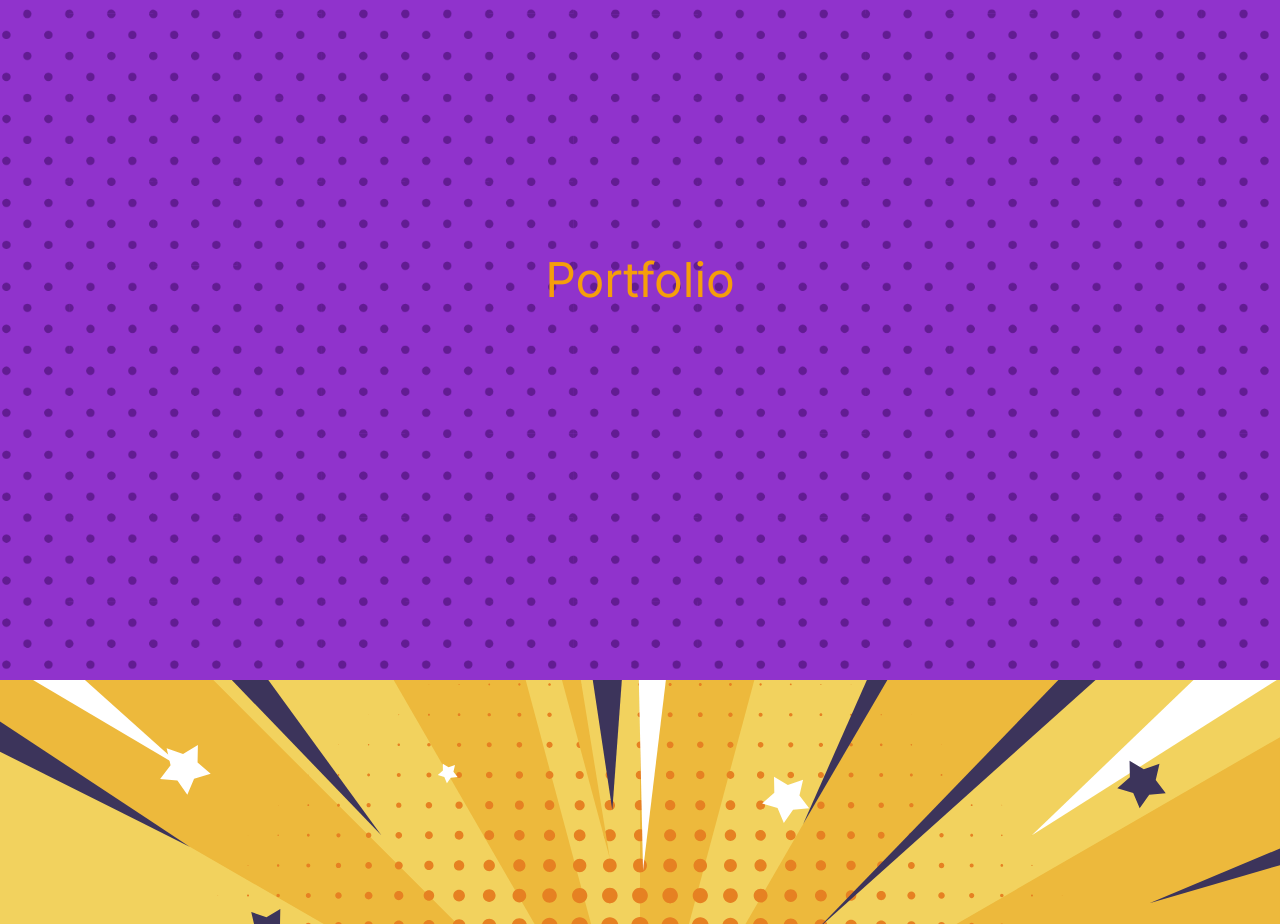
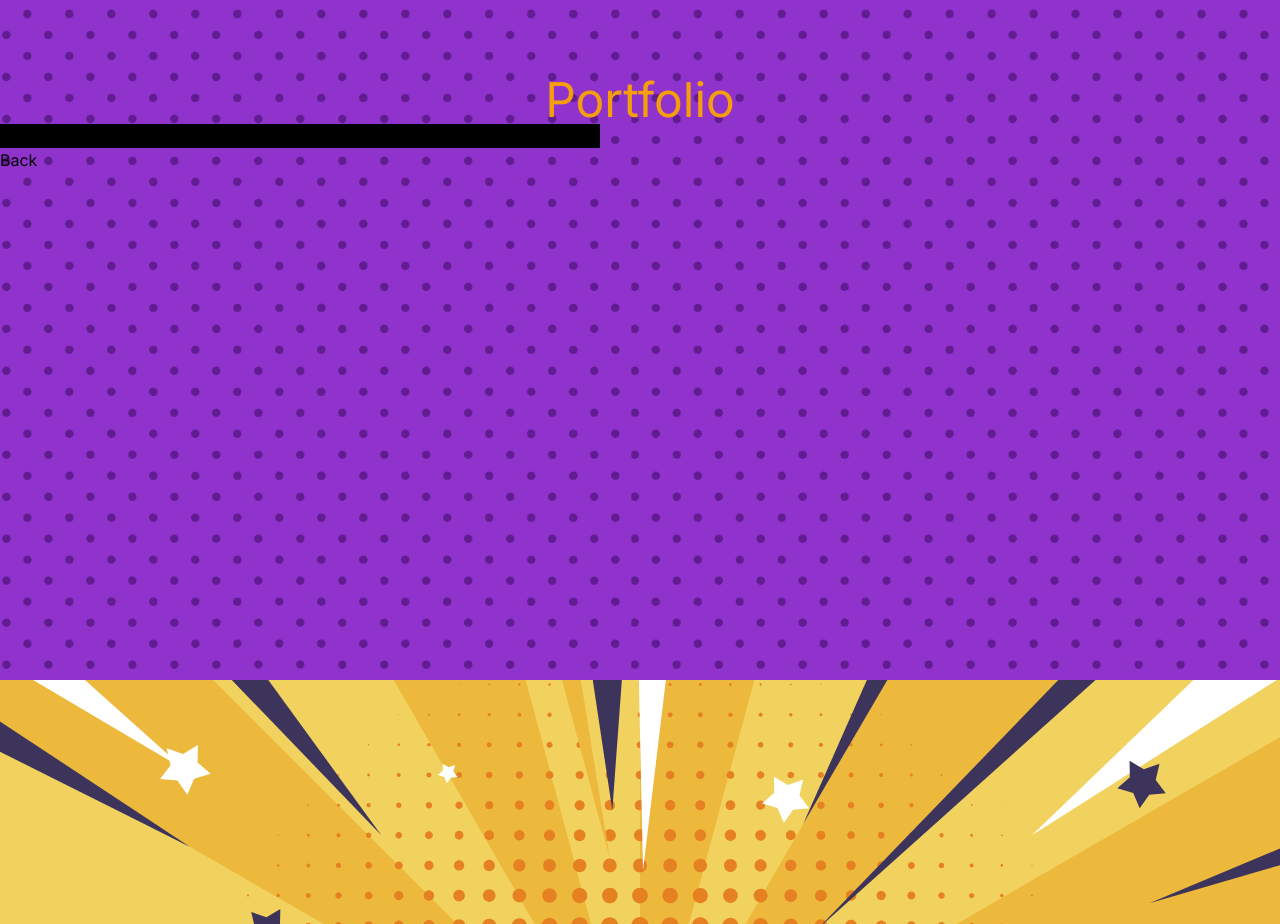
Before and after one commit to DustyDogCodex/animator-portfolio, a Next.js app: page / in a window 1280 px wide. Shown: the part 1720-2644 px from the top of the page. Built offline with nearby package versions, Linux system fonts and the light colour scheme.

Commit message:
added a placeholder card bg image. Set up a skeleton projectCard component. Working on completing the flipping animation.

```diff
--- a/src/app/components/Portfolio.tsx
+++ b/src/app/components/Portfolio.tsx
@@ -1,3 +1,5 @@
+import ProjectCard from "./ProjectCard"
+
 function Portfolio() {
     return (
         <section
@@ -8,6 +10,7 @@ function Portfolio() {
                 <h1 className="text-center text-5xl text-amber-500">Portfolio</h1>
 
                 {/* placeholder projects */}
+                <ProjectCard />
             </div>
         </section>
     )
--- a/src/app/components/ProjectCard.tsx
+++ b/src/app/components/ProjectCard.tsx
@@ -1,12 +1,41 @@
 import { useState } from 'react'
+import { motion } from 'framer-motion'
 
 function ProjectCard() {
     //useState for toggling flipped or not flipped status of project card
     const [ flipped, setFlipped ] = useState<Boolean>(false)
 
+    //function to handle flipping animation
+    function flipCard(){
+        setFlipped(!flipped)
+    }
+
     return (
-        <div>
-            ProjectCard
+        <div
+            className='w-[600px] h-[360px] rounded-lg'
+            onClick={flipCard}
+        >
+            <motion.div
+                className='w-full h-full'
+                initial={false}
+                animate={{
+                    rotateY: flipped ? 180 : 360
+                }}
+                transition={{
+                    duration: 0.6,
+                    animationDirection: 'normal'
+                }}
+            >
+                {/* front of card */}
+                <div className='bg-card-bg'>
+                    <h1>Front</h1>
+                </div>
+
+                {/* back of card */}
+                <div>
+                    <h1>Back</h1>
+                </div>
+            </motion.div>
         </div>
     )
 }
--- a/tailwind.config.ts
+++ b/tailwind.config.ts
@@ -13,6 +13,7 @@ const config: Config = {
         'about-bg': 'url(/AboutPage.jpeg)',
         'portfolio-bg': 'url(/PortfolioPage.jpeg)',
         'contact-bg': 'url(/ContactPageBG.svg)',
+        'card-bg': 'url(/CardDesign.jpg)',
       },
     },
   },
```
Also changed, not shown: public/CardDesign.jpg (added).
